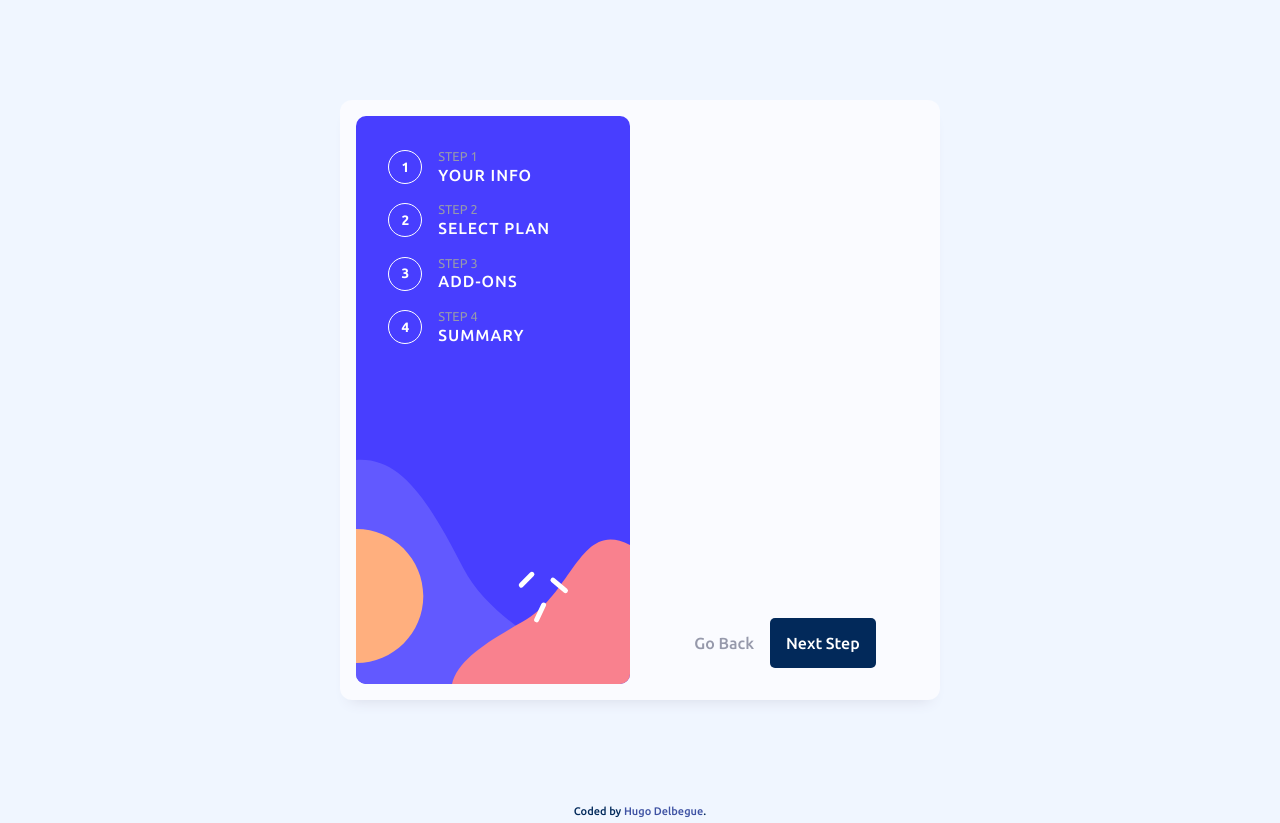
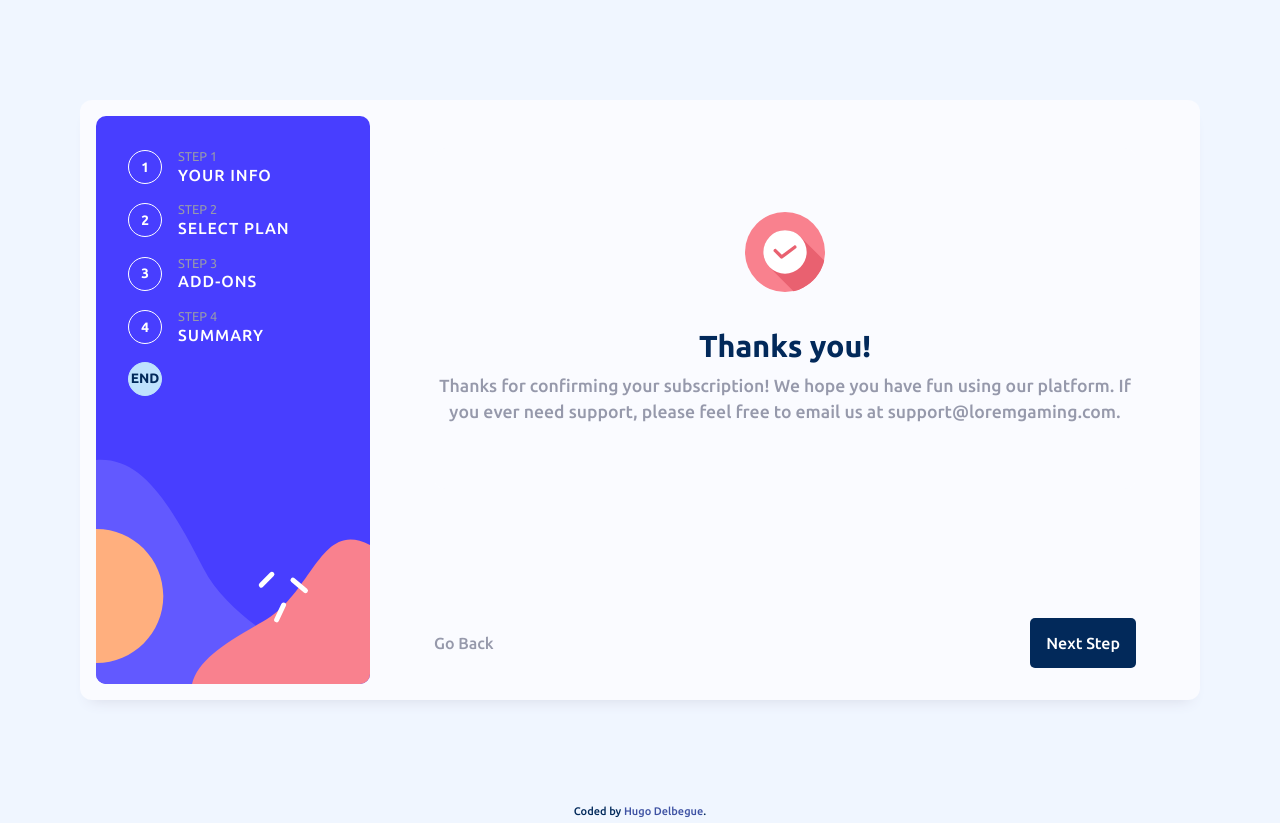
Before and after one commit to hugodelbegue/multi-step-form-main, a Vue app: page /thanks in a window 1280 px wide. Built offline with nearby package versions, Linux system fonts and the light colour scheme.

Commit message:
add thanks components

```diff
--- a/src/components/Navbar.vue
+++ b/src/components/Navbar.vue
@@ -33,6 +33,10 @@ import { RouterLink } from 'vue-router'
                     <span class="step_title">summary</span>
                 </div>
             </div>
+
+            <!-- à retirer à la fin -->
+            <RouterLink to="/thanks">END</RouterLink>
+
         </div>
     </nav>
 </template>
--- a/src/router/index.js
+++ b/src/router/index.js
@@ -23,6 +23,13 @@ const router = createRouter({
       path: '/summary',
       name: 'summary',
       component: () => import('../views/Summary.vue')
+    },
+
+    // à retirer à la fin
+    {
+      path: '/thanks',
+      name: 'thanks',
+      component: () => import('../views/Thanks.vue')
     }
   ]
 })
--- a/src/views/Selectplan.vue
+++ b/src/views/Selectplan.vue
@@ -84,9 +84,7 @@ section {
   @media #{$tabletScreen} {
     flex-direction: column;
     place-items: flex-start;
-
-    // TODO adapter la taille au responsive
-    width: 150px;
+    width: 100%;
   }
 }
 
--- /dev/null
+++ b/src/views/Thanks.vue
@@ -0,0 +1,29 @@
+<script setup>
+import IconThankyou from '@/components/icons/IconThankyou.vue'
+</script>
+
+<template>
+    <section>
+        <div class="wrapper_interface_content popup_thanks">
+            <IconThankyou />
+            <div class="wrapper_interface_paragraph">
+                <h2 class="title">Thanks you!</h2>
+                <p class="description">Thanks for confirming your subscription! We hope you have fun
+                    using our platform. If you ever need support, please feel free to email us
+                    at support@loremgaming.com.</p>
+            </div>
+        </div>
+    </section>
+</template>
+
+
+<style lang="scss" scoped>
+.popup_thanks {
+    display: flex;
+    flex-direction: column;
+    place-items: center;
+    text-align: center;
+    padding-top: 4rem;
+    padding-bottom: 4rem;
+}
+</style>
```
Also changed, not shown: indexdefault.html (+0 -8 lines).
